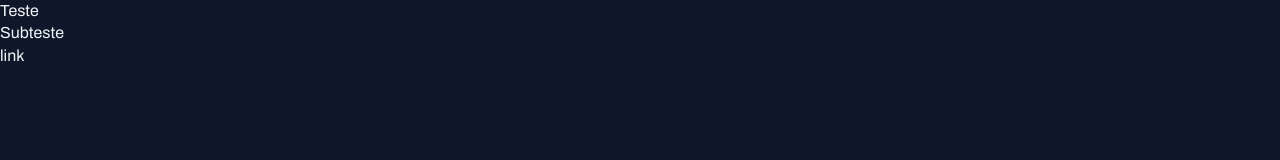
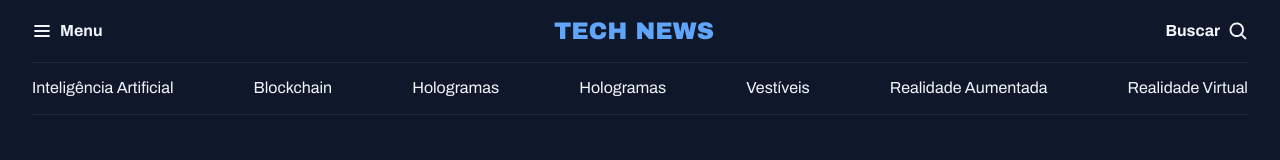
Before and after one commit to ArielHanabhi/fullstack-projeto-portal-de-noticias, a plain HTML site: page index.html in a window 1280 px wide. Drawn offline with Linux system fonts and the light colour scheme.

Commit message:
ajuste de espaço entre os itens do menu

```diff
--- a/index.html
+++ b/index.html
@@ -12,8 +12,31 @@
   <link href="https://fonts.googleapis.com/css2?family=Archivo:ital,wght@0,100..900;1,100..900&display=swap" rel="stylesheet">
 </head>
 <body>
-  <h1>Teste</h1>
-  <h2>Subteste</h2>
-  <a href="#">link</a>
+  <header class="container">
+    <nav id="primary" class="grid grid-flow-col">
+      <div>
+        <img src="assets/icons/List.svg" alt="ícone de menu">
+        <strong>Menu</strong>
+      </div>
+
+      <div>
+        <img src="assets/Tech News.svg" alt="">
+      </div>
+
+      <div>
+        <strong>Buscar</strong>
+        <img src="assets/icons/MagnifyingGlass.svg" alt="ícone de lupa para pesquisa">
+      </div>
+    </nav>
+    <nav id="secondary" class="grid grid-flow-col">
+      <a href="#">Inteligência Artificial</a>
+      <a href="#">Blockchain</a>
+      <a href="#">Hologramas</a>
+      <a href="#">Hologramas</a>
+      <a href="#">Vestíveis</a>
+      <a href="#">Realidade Aumentada</a>
+      <a href="#">Realidade  Virtual</a>
+    </nav>
+  </header>
 </body>
 </html>
--- a/styles/global.css
+++ b/styles/global.css
@@ -22,7 +22,7 @@
   --text: 400 16px/140% var(--font-family);
   --text-sm: 400 14px/140% var(--font-family);
 
-  }
+}
 body
 {
   font: var(--text);
@@ -32,8 +32,8 @@ body
 
 a
 {
-  text-decoration: none;
-  color: inherit;
+text-decoration:none;
+color: inherit;
 }
 
 a:hover
@@ -45,3 +45,24 @@ h1,h2,h3
 {
   font:inherit;
 }
+.container
+{
+  max-width: 1280px;
+  padding-inline: 32px;
+  margin-inline:auto ;
+}
+
+/* utility-first -classe vai fazer apenas uma coisa*/
+.grid
+{
+  display: grid;
+}
+
+.grid-flow-col
+{
+  grid-auto-flow: column;
+}
+a
+{
+  text-decoration: none;
+}
--- /dev/null
+++ b/styles/header.css
@@ -0,0 +1,29 @@
+#primary
+{
+  padding-block:20px;
+
+  div
+  {
+    display: flex;
+    align-items: center;
+    gap: 8px;
+  }
+  /* nesting css - função nova */
+  div:nth-child(2)
+  {
+    margin-inline:auto;
+  }
+
+  div:nth-child(3)
+  {
+    justify-self: end;
+  }
+}
+
+#secondary
+{
+  padding-block: 14px;
+  border:solid 1px var(--stroke-color) ;
+  border-inline:none ;/* tira o lado das bordas */
+  justify-content: space-between;
+}
--- a/styles/index.css
+++ b/styles/index.css
@@ -1 +1,2 @@
 @import url(global.css);
+@import url(header.css);
```
